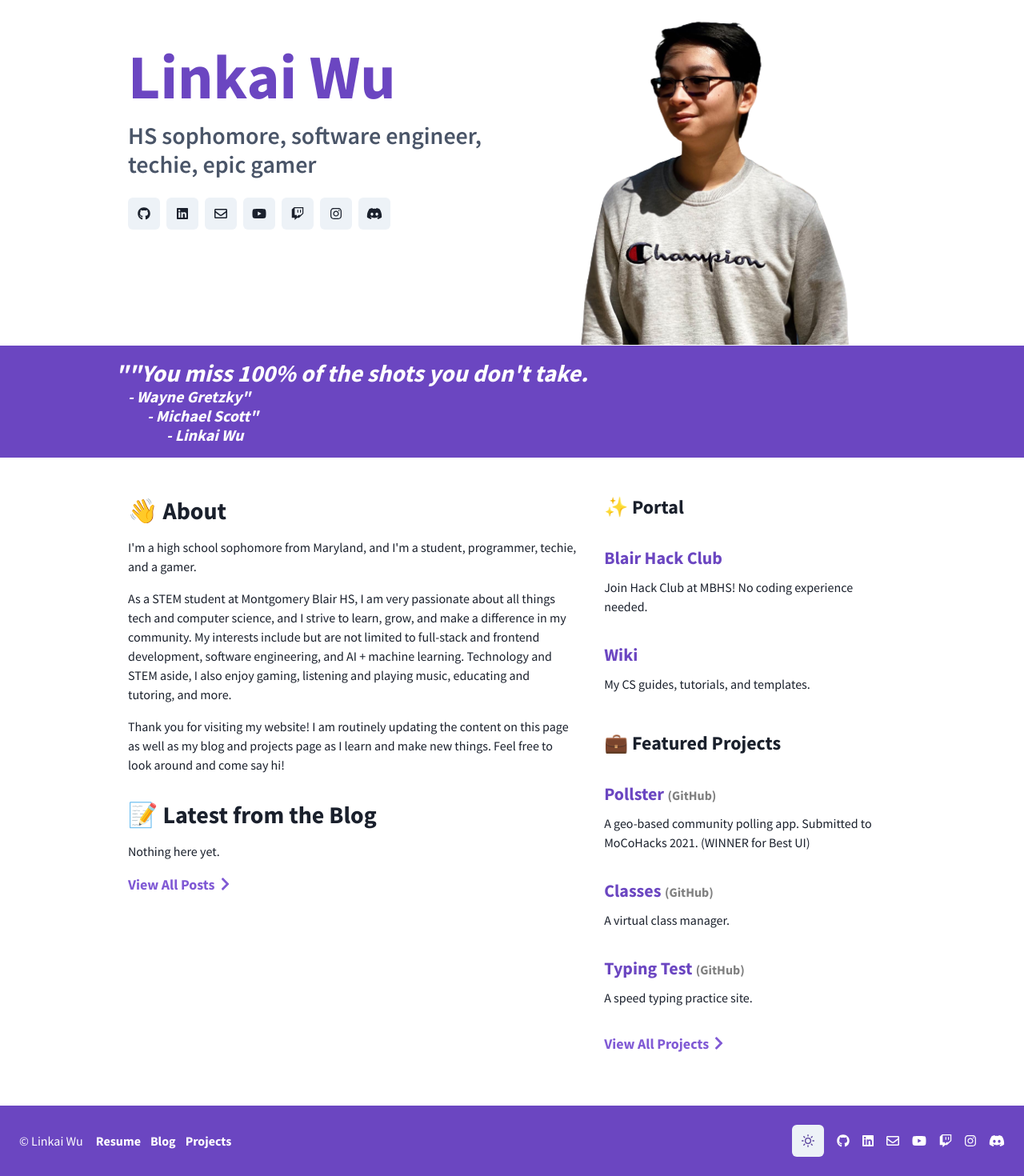
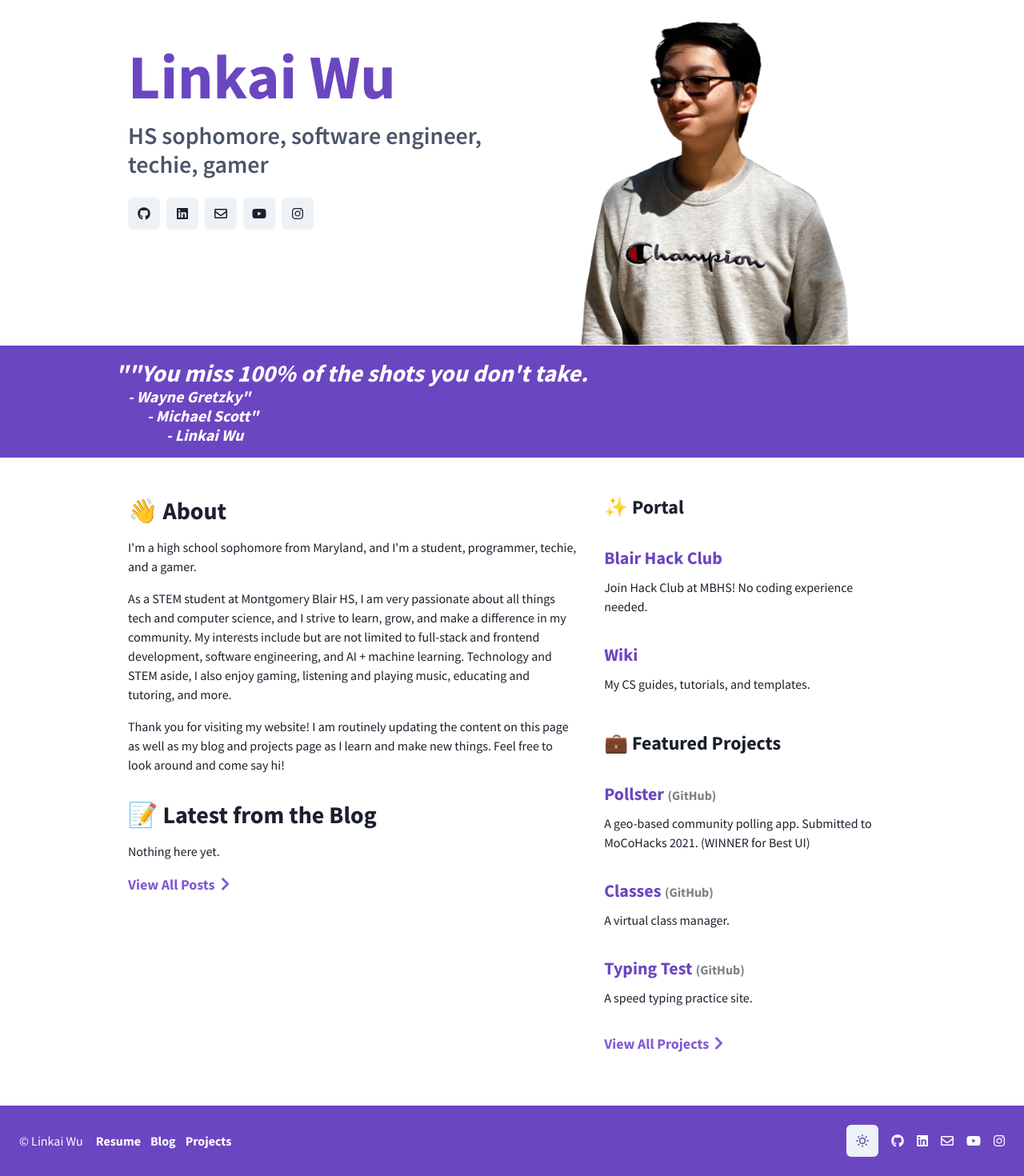
Before and after one commit to linkai101/site-v2, a Next.js app: page / in a window 1280 px wide. Shown: the part 80-1550 px from the top of the page at 80% size. Built offline with nearby package versions, Linux system fonts and the light colour scheme.

Commit message:
Remove twitch and discord social links

```diff
--- a/components/Footer.js
+++ b/components/Footer.js
@@ -12,7 +12,7 @@ import {
 } from '@chakra-ui/react';
 
 import { FontAwesomeIcon } from '@fortawesome/react-fontawesome';
-import { faGithub, faInstagram, faDiscord, faYoutube, faLinkedin, faTwitch } from '@fortawesome/free-brands-svg-icons';
+import { faGithub, faInstagram, faYoutube, faLinkedin } from '@fortawesome/free-brands-svg-icons';
 import { faEnvelope } from '@fortawesome/free-regular-svg-icons';
 
 const socials = require('../data/socials.json');
@@ -45,14 +45,8 @@ export default function Footer() {
         <Tooltip label="YouTube">
           <Link href={socials.youtube} isExternal><FontAwesomeIcon icon={faYoutube}/></Link>
         </Tooltip>
-        <Tooltip label="Twitch">
-          <Link href={socials.twitch} isExternal><FontAwesomeIcon icon={faTwitch}/></Link>
-        </Tooltip>
         <Tooltip label="Instagram">
           <Link href={socials.instagram} isExternal><FontAwesomeIcon icon={faInstagram}/></Link>
-        </Tooltip>
-        <Tooltip label="Discord">
-          <Link href={socials.discord} isExternal><FontAwesomeIcon icon={faDiscord}/></Link>
         </Tooltip>
       </Stack>
     </Flex>
--- a/data/socials.json
+++ b/data/socials.json
@@ -3,8 +3,6 @@
   "linkedin": "/linkedin",
   "email": "mailto:linkai@linkaiwu.com",
   "youtube": "https://www.youtube.com/watch?v=dQw4w9WgXcQ",
-  "twitch": "https://twitch.tv/linkai101",
   "instagram": "https://www.instagram.com/linkaiwu_/",
-  "discord": "https://discord.gg/4pXhhURdhx",
   "resume": "https://docs.google.com/document/d/e/2PACX-1vSsfC8j7TL8yFkJQAckzDqoxYdLIjPQvpOsxIfJrSo33NTG6bAyDlf628j3Zk4ELuu_7oE7JXtre4e1/pub"
 }
--- a/pages/_app.js
+++ b/pages/_app.js
@@ -13,7 +13,7 @@ function MyApp({ Component, pageProps }) {
         <link rel="icon" href="/favicon.ico" />
         <meta
           name="description"
-          content="I'm a high school sophomore from Maryland, and I'm a student, programmer, techie, and a gamer."
+          content="I'm a high school sophomore from Maryland, and I'm a student, programmer, techie, and gamer."
         />
       </Head>
       <ChakraProvider theme={theme} resetCSS>
--- a/pages/index.js
+++ b/pages/index.js
@@ -18,7 +18,7 @@ import {
 } from '@chakra-ui/react';
 
 import { FontAwesomeIcon } from '@fortawesome/react-fontawesome';
-import { faGithub, faInstagram, faDiscord, faYoutube, faLinkedin, faTwitch } from '@fortawesome/free-brands-svg-icons';
+import { faGithub, faInstagram, faYoutube, faLinkedin } from '@fortawesome/free-brands-svg-icons';
 import { faEnvelope } from '@fortawesome/free-regular-svg-icons';
 import { faChevronRight } from '@fortawesome/free-solid-svg-icons';
 
@@ -52,7 +52,7 @@ function Welcome() {
                 Linkai Wu
               </Heading>
               <Heading as="h2" fontSize={{ base: 18, md: "3vw", lg: 30 }} color="gray.600" fontWeight="semibold">
-                HS sophomore, software engineer, techie, epic gamer
+                HS sophomore, software engineer, techie, gamer
               </Heading>
               <Stack direction="row" spacing={2} my={6} justify={{ base: "center", md: "left" }}>
                 <Tooltip label="GitHub">
@@ -67,14 +67,8 @@ function Welcome() {
                 <Tooltip label="YouTube">
                   <Link href={socials.youtube} isExternal><IconButton icon={<FontAwesomeIcon icon={faYoutube}/>}/></Link>
                 </Tooltip>
-                <Tooltip label="Twitch">
-                  <Link href={socials.twitch} isExternal><IconButton icon={<FontAwesomeIcon icon={faTwitch}/>}/></Link>
-                </Tooltip>
                 <Tooltip label="Instagram">
                   <Link href={socials.instagram} isExternal><IconButton icon={<FontAwesomeIcon icon={faInstagram}/>}/></Link>
-                </Tooltip>
-                <Tooltip label="Discord">
-                  <Link href={socials.discord} isExternal><IconButton icon={<FontAwesomeIcon icon={faDiscord}/>}/></Link>
                 </Tooltip>
               </Stack>
             </Box>
```
